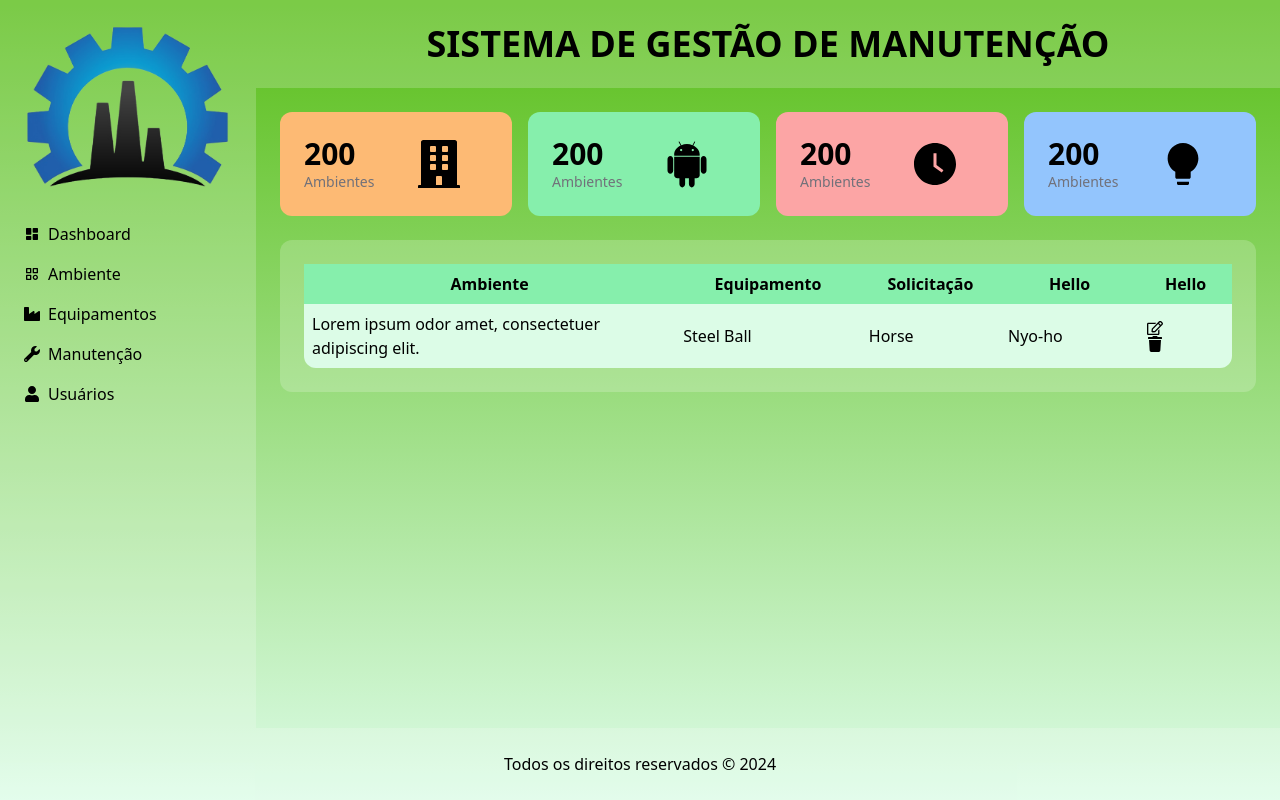
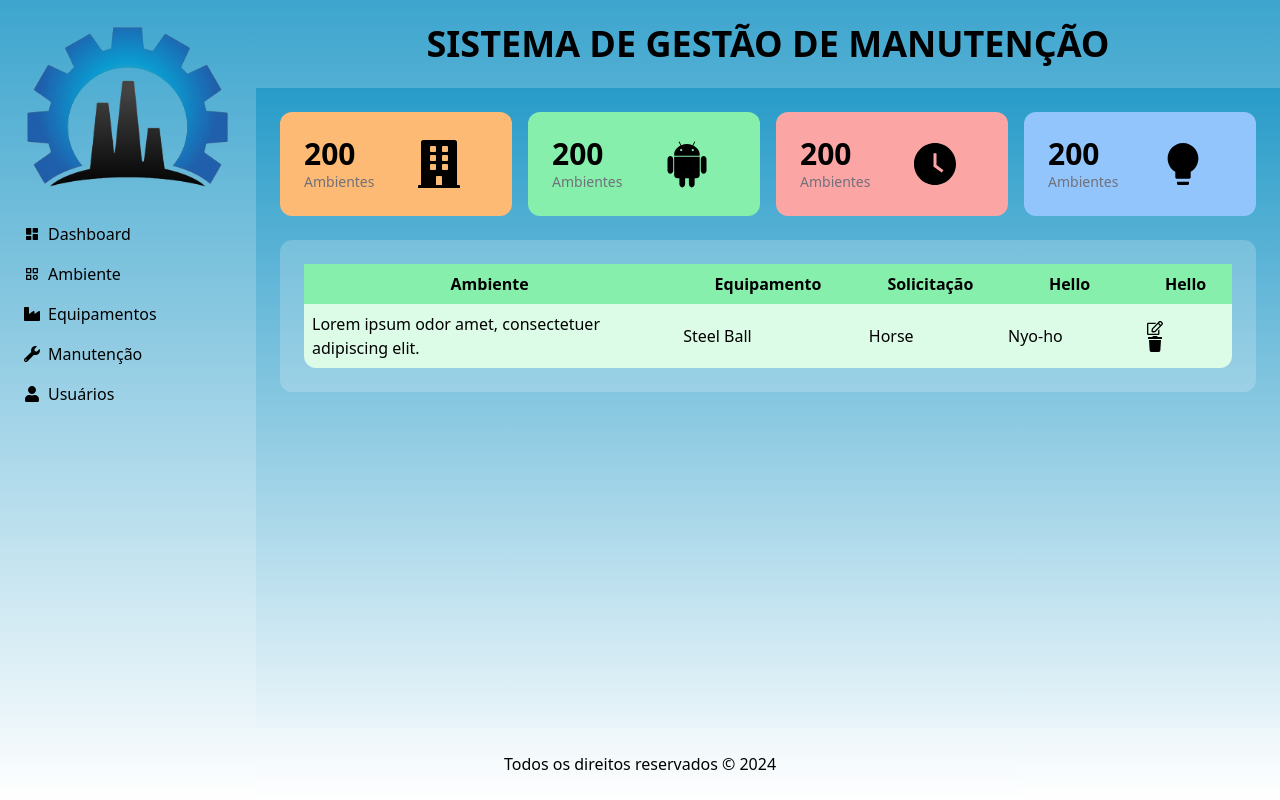
Before and after one commit to RenanHS2RP/4web_maintenance, a Next.js app in the folder frontend/: page / in a window 1280 px wide. Built offline with nearby package versions, Linux system fonts and the light colour scheme.

Commit message:
feat(global.css): global.css changed to add some configurations while on certain modes
melhorado as cores e tranparencia de certas areas de acordo com o tema, em caso de modo escuro as cores tocam de escalas claras para escuras e vice-versa

```diff
--- a/frontend/src/app/globals.css
+++ b/frontend/src/app/globals.css
@@ -4,15 +4,31 @@
 
 :root {
   --foreground-rgb: 0, 0, 0;
-  --background-start-rgb: 90, 190, 25; /* Verde claro */
-  --background-end-rgb: 220, 252, 231; /* Verde mais escuro */
+  --background-start-rgb: 13, 143, 194;
+  --background-end-rgb: 255, 255, 255;
+}
+
+.transparent {
+  background-color: rgba(255, 255, 255, 0.2);
+}
+
+.chgfont {
+  color: black;
 }
 
 @media (prefers-color-scheme: dark) {
   :root {
     --foreground-rgb: 0, 0, 0;
-    --background-start-rgb: 90, 190, 25; /* Verde claro */
-    --background-end-rgb: 220, 252, 231; /* Verde mais escuro */
+    --background-start-rgb: 20, 20, 20;
+    --background-end-rgb: 36, 93, 170;
+  }
+
+  .transparent {
+    background-color: rgba(0, 0, 0, 0.2);
+  }
+
+  .chgfont {
+    color: rgb(255, 255, 255);
   }
 }
 
@@ -28,3 +44,9 @@ body {
   min-height: 100vh; /* Garante que o corpo tenha pelo menos a altura da viewport */
   margin: 0; /* Remove margens padrão */
 }
+
+@layer components {
+  .data-table tr:nth-child(even) {
+    background-color: #d2e4fd;
+  }
+}
```
